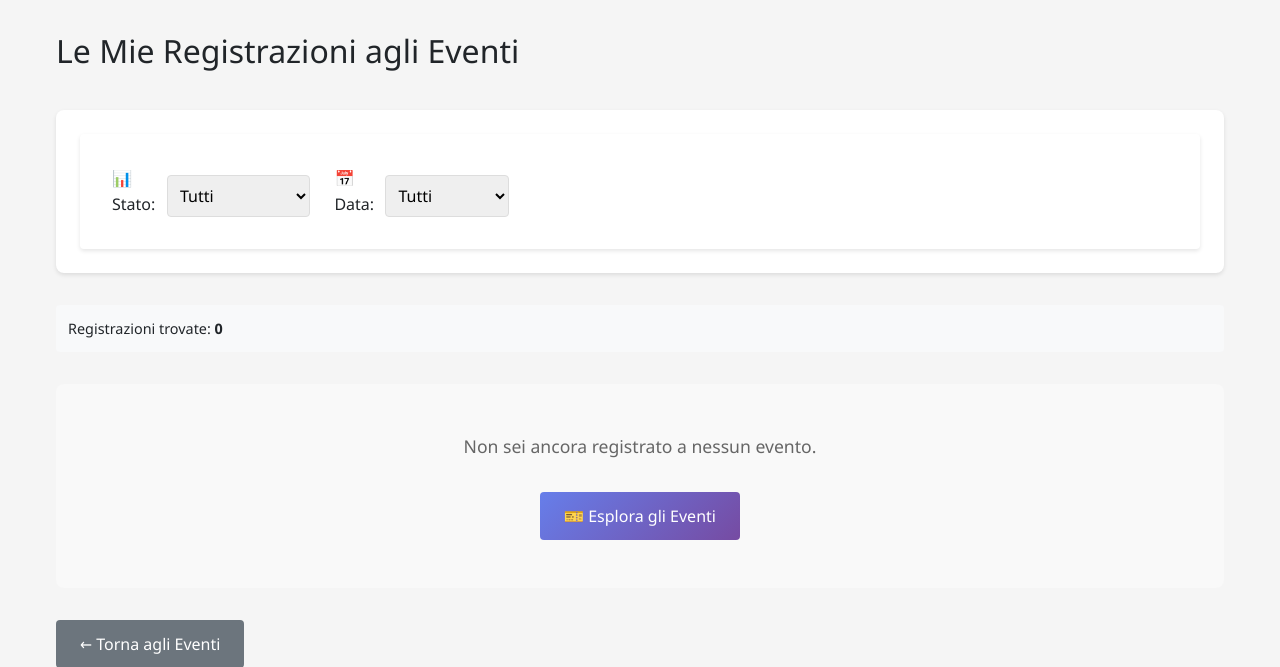
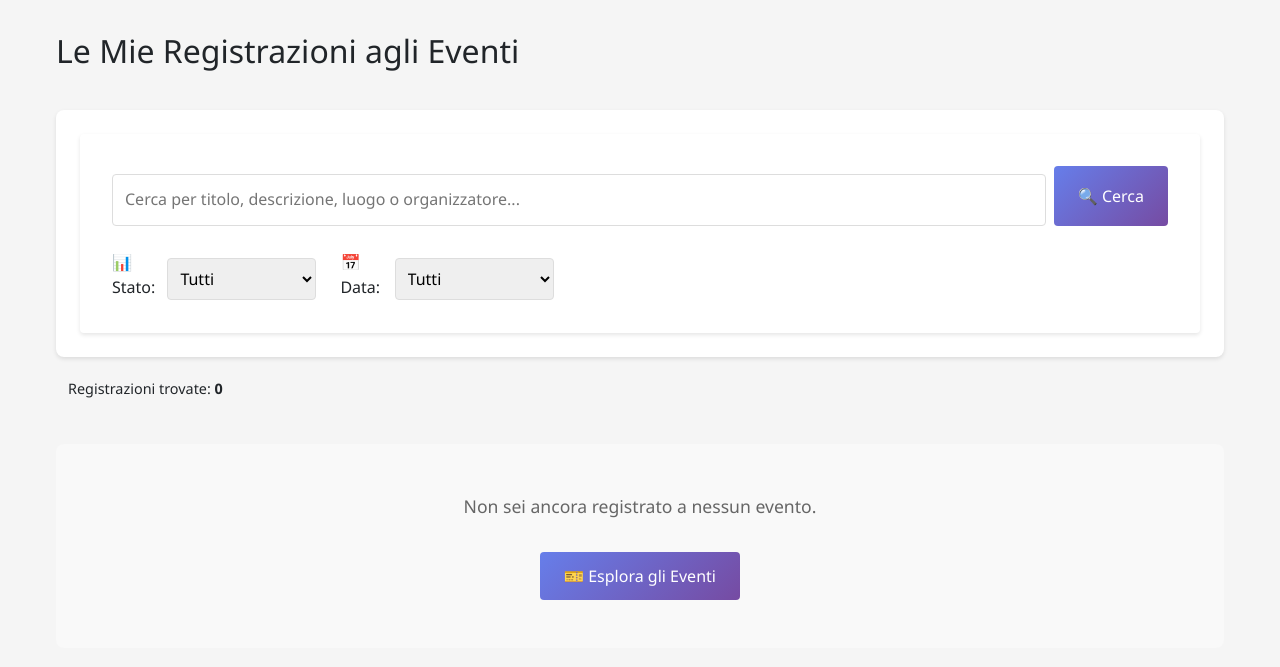
Before and after one commit to RiccardoFagiuoli/EventMenagementSystem, a Django app: page /events/my-registrations/ in a window 1280 px wide. Shown: the part 254-921 px from the top of the page. Run offline with Django 5.2, Linux system fonts and the light colour scheme; a user stored in the database is signed in; data comes from the database, SQL or seed files in the repository; both versions use the stored data as it was after the commit.

Commit message:
Aggiunte e modifiche filtri pagine lista eventi e le mie registrazioni

```diff
--- a/events/views.py
+++ b/events/views.py
@@ -417,6 +417,17 @@ def user_registrations(request):
     # Calcola statistiche per i gruppi (sul queryset totale senza filtri)
     all_registrations = EventRegistration.objects.filter(user=request.user)
 
+    search_query = request.GET.get('search', '')
+    if search_query:
+        queryset = queryset.filter(
+            Q(event__title__icontains=search_query) |
+            Q(event__description__icontains=search_query) |
+            Q(event__location__icontains=search_query) |
+            Q(event__organizer__username__icontains=search_query) |
+            Q(event__organizer__first_name__icontains=search_query) |
+            Q(event__organizer__last_name__icontains=search_query)
+        )
+
     # Paginazione
     from django.core.paginator import Paginator
     paginator = Paginator(queryset, 10)  # 10 registrazioni per pagina
@@ -436,6 +447,7 @@ def user_registrations(request):
         'has_cancelled': has_cancelled,
         'status_filter': status_filter,
         'date_filter': date_filter,
+        'search_query': search_query,
     }
     return render(request, 'events/user_registrations.html', context)
 
--- a/templates/events/event_list.html
+++ b/templates/events/event_list.html
@@ -265,8 +265,8 @@
                     <select name="organizer" onchange="this.form.submit()" style="width: 100%; padding: 0.5rem; border-radius: 4px; border: 1px solid #667eea;">
                         <option value="">Tutti gli organizzatori</option>
                         {% for organizer in organizers %}
-                            <option value="{{ organizer.get_full_name|default:organizer.username }}" {% if current_organizer == organizer.username %}selected{% endif %}>
-                                {{ organizer.username }}
+                            <option value="{{ organizer.username }}" {% if current_organizer == organizer.username %}selected{% endif %}>
+                                {{ organizer.full_name }}
                             </option>
                         {% endfor %}
                     </select>
--- a/templates/events/user_registrations.html
+++ b/templates/events/user_registrations.html
@@ -28,11 +28,25 @@
     }
 
     /* Filtri e ricerca */
+    .search-bar {
+        display: flex;
+        gap: 0.5rem;
+        margin-bottom: 1.5rem;
+    }
+
+    .search-bar input {
+        flex: 1;
+        padding: 0.75rem;
+        border: 1px solid #ddd;
+        border-radius: 4px;
+        font-size: 1rem;
+    }
+
     .filters-section {
         background: white;
         padding: 1.5rem;
         border-radius: 8px;
-        margin-bottom: 2rem;
+        margin-bottom: 0.5rem;
         box-shadow: 0 2px 4px rgba(0,0,0,0.1);
     }
 
@@ -61,10 +75,8 @@
     }
 
     .results-info {
-        margin-bottom: 1.5rem;
+        margin-bottom: 0.5rem;
         padding: 0.75rem;
-        background: #f8f9fa;
-        border-radius: 4px;
         font-size: 0.9rem;
     }
 
@@ -268,14 +280,28 @@
 <!-- Filtri -->
 <div class="filters-section">
     <form method="get" action="" id="filterForm">
+         <!-- Mantieni i parametri esistenti -->
+        {% if search_query %}
+            <input type="hidden" name="search" value="{{ search_query }}">
+        {% endif %}
+
+        <!-- Search Bar DENTRO il form -->
+        <div class="search-bar">
+            <input type="text"
+                   name="search"
+                   placeholder="Cerca per titolo, descrizione, luogo o organizzatore..."
+                   value="{{ search_query }}">
+            <button type="submit" class="btn btn-primary">🔍 Cerca</button>
+        </div>
+
         <div class="filter-group">
             <div class="filter-item">
                 <label>📊 Stato:</label>
                 <select aria-label="status_filter" name="status" onchange="this.form.submit()">
                     <option value="all" {% if status_filter == 'all' or not status_filter %}selected{% endif %}>Tutti</option>
-                    <option value="confirmed" {% if status_filter == 'confirmed' %}selected{% endif %}>Confermati</option>
+                    <option value="confirmed" {% if status_filter == 'confirmed' %}selected{% endif %}>Confermato</option>
                     <option value="pending" {% if status_filter == 'pending' %}selected{% endif %}>In attesa</option>
-                    <option value="cancelled" {% if status_filter == 'cancelled' %}selected{% endif %}>Cancellati</option>
+                    <option value="cancelled" {% if status_filter == 'cancelled' %}selected{% endif %}>Cancellato</option>
                 </select>
             </div>
 
@@ -283,24 +309,24 @@
                 <label>📅 Data:</label>
                 <select aria-label="date_filter" name="date" onchange="this.form.submit()">
                     <option value="all" {% if date_filter == 'all' or not date_filter %}selected{% endif %}>Tutti</option>
-                    <option value="upcoming" {% if date_filter == 'upcoming' %}selected{% endif %}>Prossimi</option>
-                    <option value="past" {% if date_filter == 'past' %}selected{% endif %}>Passati</option>
+                    <option value="upcoming" {% if date_filter == 'upcoming' %}selected{% endif %}>Eventi futuri</option>
+                    <option value="past" {% if date_filter == 'past' %}selected{% endif %}>Eventi passati</option>
                 </select>
             </div>
 
-            {% if status_filter and status_filter != 'all' or date_filter and date_filter != 'all' %}
+            {% if search_query or status_filter and status_filter != 'all' or date_filter and date_filter != 'all' %}
                 <a href="{% url 'events:user_registrations' %}" class="clear-filters btn btn-sm btn-secondary">🗑️ Cancella filtri</a>
             {% endif %}
         </div>
     </form>
-    {% if status_filter and status_filter != 'all' or date_filter and date_filter != 'all' %}
+    {% if search_query or status_filter and status_filter != 'all' or date_filter and date_filter != 'all' %}
     <div style="margin-top: 0.5rem; padding: 0 1rem;">
         <div style="display: flex; flex-wrap: wrap; gap: 0.5rem; align-items: center;">
             <strong>🔍 Filtri attivi:</strong>
             {% if status_filter and status_filter != 'all' %}
                     {% if status_filter == 'confirmed' %}
                         <span style="background: #d4edda; color: #155724; padding: 0.25rem 0.75rem; border-radius: 20px; font-size: 0.85rem;">
-                            ✅ Confermati
+                            ✅ Confermato
                         </span>
                     {% elif status_filter == 'pending' %}
                         <span style="background: #fff3cd; color: #856404; padding: 0.25rem 0.75rem; border-radius: 20px; font-size: 0.85rem;">
@@ -308,7 +334,7 @@
                         </span>
                     {% elif status_filter == 'cancelled' %}
                         <span style="background: #f8d7da; color: #721c24; padding: 0.25rem 0.75rem; border-radius: 20px; font-size: 0.85rem;">
-                            ❌ Cancellati
+                            ❌ Cancellato
                         </span>
                     {% endif %}
             {% endif %}
@@ -317,6 +343,11 @@
                     {% if date_filter == 'upcoming' %}🚀 Eventi futuri
                     {% elif date_filter == 'past' %}📅 Eventi passati
                     {% endif %}
+                </span>
+            {% endif %}
+            {% if search_query %}
+                <span style="background: #667eea; color: white; padding: 0.25rem 0.75rem; border-radius: 20px; font-size: 0.85rem;">
+                    🔎 Titolo: "{{ search_query }}"
                 </span>
             {% endif %}
         </div>
@@ -332,7 +363,7 @@
 {% if registrations %}
     <!-- Sezione Registrazioni Confermate -->
     {% if has_confirmed %}
-        <div class="section-header">📋 Registrazioni effettuate:</div>
+        {% if status_filter == 'all' %}<div class="section-header">📋 Registrazioni effettuate:</div>{%  endif %}
         {% for registration in registrations %}
             {% if not registration.event.deleted_at and registration.status == 'confirmed' %}
                 <div class="event-card">
@@ -342,6 +373,7 @@
                             <div class="event-meta">
                                 <strong>📍 Luogo:</strong> {{ registration.event.location }}<br>
                                 <strong>📅 Data:</strong> {{ registration.event.start_date|date:"d/m/Y H:i" }} - {{ registration.event.end_date|date:"H:i" }}<br>
+                                <strong>👤 Organizzatore:</strong> {{ registration.event.organizer.get_full_name|default:registration.event.organizer.username }}<br>
                                 <strong>📝 Data Iscrizione:</strong> {{ registration.registered_at|date:"d/m/Y H:i" }}<br>
                                 <strong>🏷️ Status:</strong>
                                 <span style="padding: 0.25rem 0.5rem; border-radius: 4px; font-size: 0.85rem; background-color: #d4edda; color: #155724;">
@@ -362,7 +394,7 @@
 
     <!-- Sezione Registrazioni in Attesa -->
     {% if has_pending %}
-        <div class="section-header">⏳ Eventi in cui sei in attesa:</div>
+        {% if status_filter == 'all' %}<div class="section-header">⏳ Eventi in cui sei in attesa:</div>{% endif %}
         {% for registration in registrations %}
             {% if not registration.event.deleted_at and registration.status == 'pending' %}
                 <div class="event-card">
@@ -372,6 +404,7 @@
                             <div class="event-meta">
                                 <strong>📍 Luogo:</strong> {{ registration.event.location }}<br>
                                 <strong>📅 Data:</strong> {{ registration.event.start_date|date:"d/m/Y H:i" }} - {{ registration.event.end_date|date:"H:i" }}<br>
+                                <strong>👤 Organizzatore:</strong> {{ registration.event.organizer.get_full_name|default:registration.event.organizer.username }}<br>
                                 <strong>📝 Data Iscrizione:</strong> {{ registration.registered_at|date:"d/m/Y H:i" }}<br>
                                 <strong>🏷️ Status:</strong>
                                 <span style="padding: 0.25rem 0.5rem; border-radius: 4px; font-size: 0.85rem; background-color: #fff3cd; color: #856404;">
@@ -392,7 +425,7 @@
 
     <!-- Sezione Registrazioni Cancellate -->
     {% if has_cancelled %}
-        <div class="section-header">❌ Eventi da cui ti sei disiscritto:</div>
+        {% if status_filter == 'all' %}<div class="section-header">❌ Eventi da cui ti sei disiscritto:</div>{% endif %}
         {% for registration in registrations %}
             {% if not registration.event.deleted_at and registration.status == 'cancelled' %}
                 <div class="event-card">
@@ -402,6 +435,7 @@
                             <div class="event-meta">
                                 <strong>📍 Luogo:</strong> {{ registration.event.location }}<br>
                                 <strong>📅 Data:</strong> {{ registration.event.start_date|date:"d/m/Y H:i" }} - {{ registration.event.end_date|date:"H:i" }}<br>
+                                <strong>👤 Organizzatore:</strong> {{ registration.event.organizer.get_full_name|default:registration.event.organizer.username }}<br>
                                 <strong>📝 Data Iscrizione:</strong> {{ registration.registered_at|date:"d/m/Y H:i" }}<br>
                                 <strong>🏷️ Status:</strong>
                                 <span style="padding: 0.25rem 0.5rem; border-radius: 4px; font-size: 0.85rem; background-color: #f8d7da; color: #721c24;">
@@ -426,10 +460,12 @@
             <div class="pagination-left">
                 {% if registrations.has_previous %}
                     <a href="?page=1
+                        {% if search_query %}&search={{ search_query }}{% endif %}
                         {% if status_filter and status_filter != 'all' %}&status={{ status_filter }}{% endif %}
                         {% if date_filter and date_filter != 'all' %}&date={{ date_filter }}{% endif %}
                     " class="pagination-link">« <span class="pagination-link-underline">Inizio</span></a>
                     <a href="?page={{ registrations.previous_page_number }}
+                        {% if search_query %}&search={{ search_query }}{% endif %}
                         {% if status_filter and status_filter != 'all' %}&status={{ status_filter }}{% endif %}
                         {% if date_filter and date_filter != 'all' %}&date={{ date_filter }}{% endif %}
                     " class="pagination-link-underline">Precedente</a>
@@ -483,5 +519,15 @@
     document.getElementById('filterForm').addEventListener('change', function() {
         this.submit();
     });
+
+    // Per il bottone di ricerca (evita invio doppio)
+    const searchInput = document.querySelector('input[name="search"]');
+    if (searchInput) {
+        searchInput.addEventListener('keypress', function(e) {
+            if (e.key === 'Enter') {
+                this.form.submit();
+            }
+        });
+    }
 </script>
 {% endblock %}
```
Also changed, not shown: db.sqlite3.
